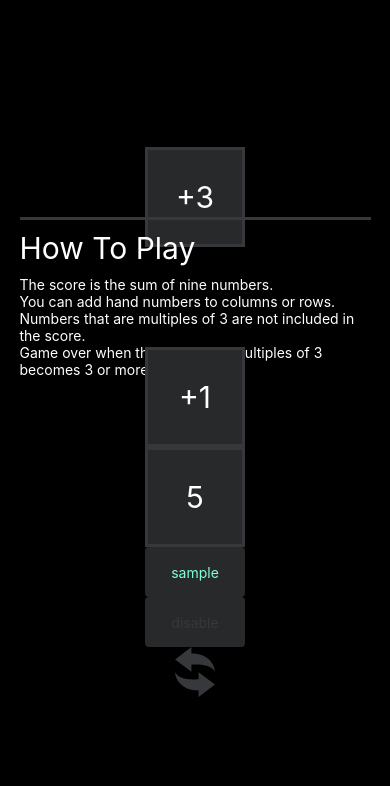
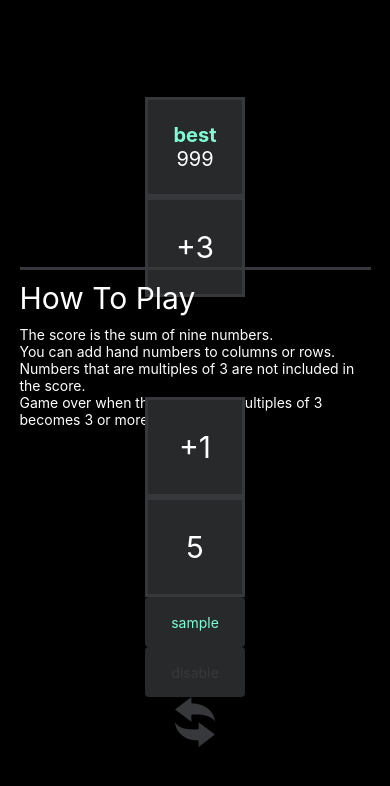
Before and after one commit to calm1205/triple-three-native, a React Native app: screen / in a window 390 px wide. Shown: the top 786 px of the page. Built offline with nearby package versions, Linux system fonts and the light colour scheme.

Commit message:
make score component

```diff
--- a/App.tsx
+++ b/App.tsx
@@ -4,6 +4,7 @@ import {
   Adder,
   Hand,
   Square,
+  Score,
   BasicButton,
   ChangeIcon,
   Description,
@@ -12,6 +13,7 @@ import {
 export default function App() {
   return (
     <View style={styles.container}>
+      <Score label={"best"} value={999} />
       <Hand value={3} />
       <Description />
       <Adder index={1} value={1} onPress={() => alert("adder")} />
--- /dev/null
+++ b/src/components/atoms/Score.tsx
@@ -0,0 +1,38 @@
+import React from "react";
+import { StyleSheet, Text, View } from "react-native";
+import { COLOR } from "../../utils/style";
+
+type BaseScoreProps = {
+  label: string;
+  value: number;
+};
+
+export const Score: React.FC<BaseScoreProps> = ({ label, value }) => {
+  return (
+    <View style={styles.container}>
+      <Text style={styles.label}>{label}</Text>
+      <Text style={styles.text}>{value}</Text>
+    </View>
+  );
+};
+
+const styles = StyleSheet.create({
+  container: {
+    width: 100,
+    height: 100,
+    backgroundColor: COLOR.BACKGROUND,
+    borderWidth: 3,
+    borderColor: COLOR.BORDER,
+    alignItems: "center",
+    justifyContent: "center",
+  },
+  label: {
+    fontSize: 20,
+    fontWeight: "bold",
+    color: COLOR.PRIMARY,
+  },
+  text: {
+    fontSize: 20,
+    color: COLOR.TEXT,
+  },
+});
--- a/src/components/atoms/index.ts
+++ b/src/components/atoms/index.ts
@@ -4,3 +4,4 @@ export { ChangeIcon } from "./ChangeIcon";
 export { Adder } from "./Adder";
 export { Description } from "./Description";
 export { Hand } from "./Hand";
+export { Score } from "./Score";
```
